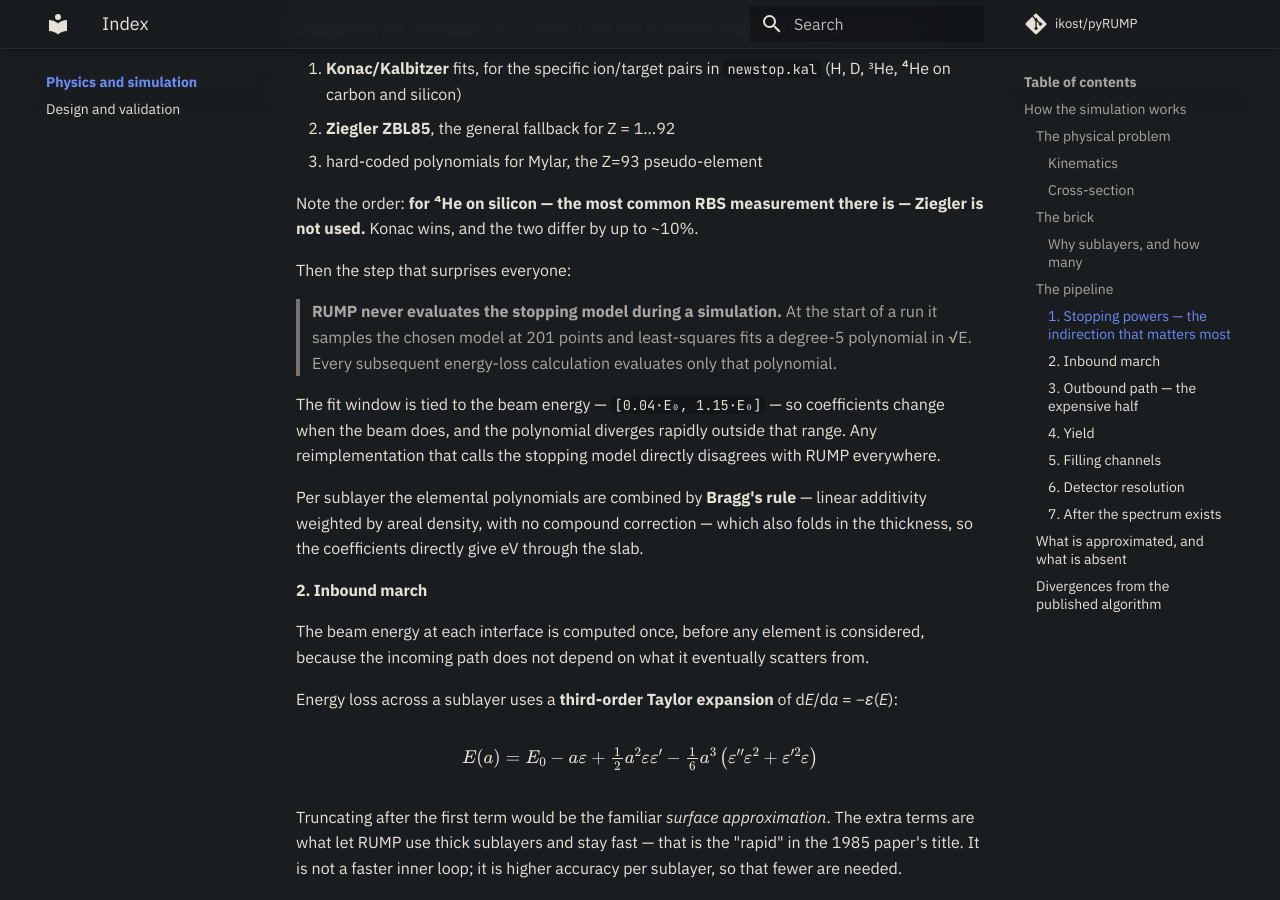
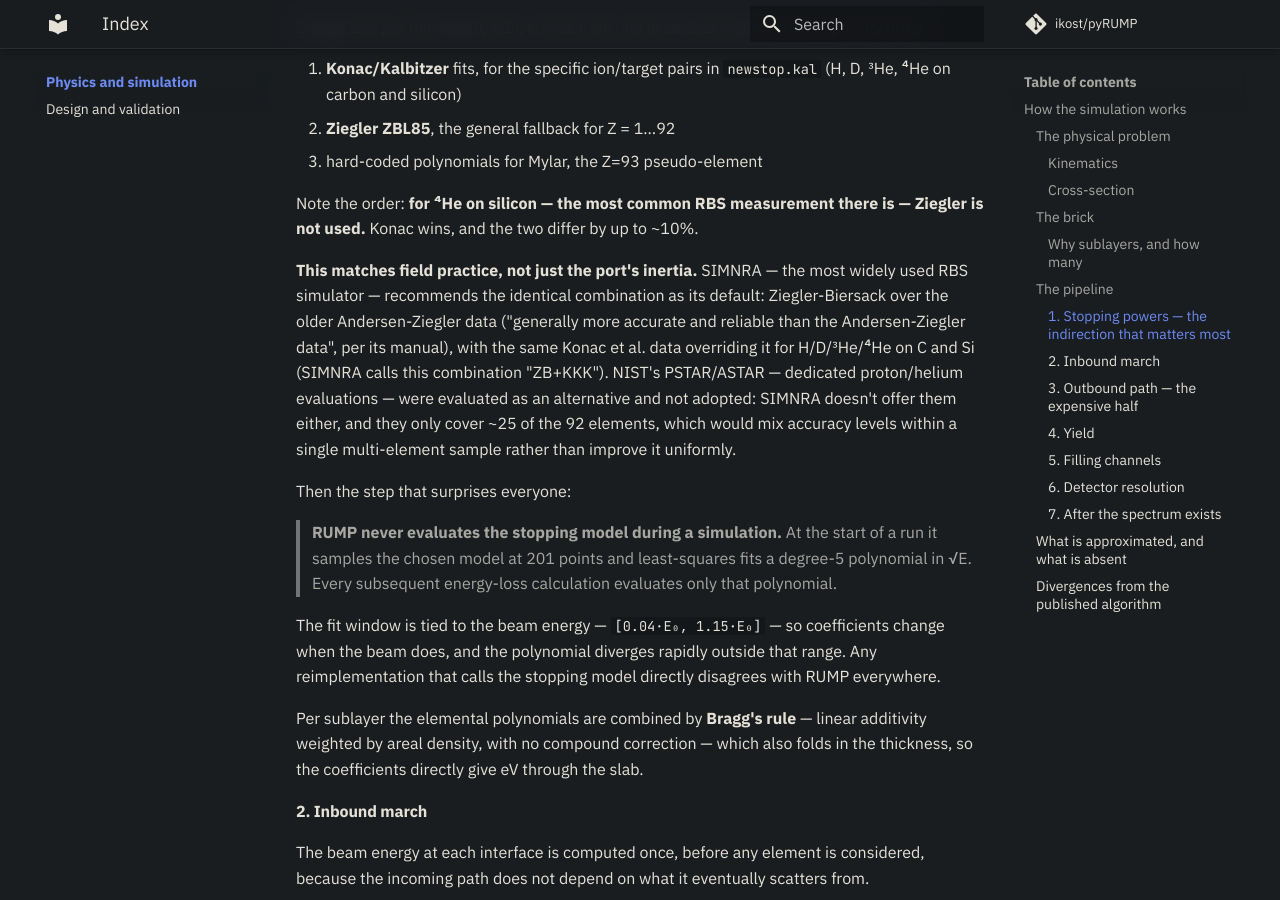
Before and after one commit to ikost/pyRUMP, an MkDocs documentation site: the page built from docs/physics/index.md, in a window 1280 px wide and 900 px high, scrolled down 3011 px. Built offline with MkDocs 1.6.1 and Material for MkDocs 9.7.7, drawn with Linux system fonts in a browser that asks for light colours; comment, search, counter and statistics services are not loaded.

Commit message:
Document that ZBL85 + Konac/Kalbitzer matches SIMNRA's own default
NIST PSTAR/ASTAR was evaluated as an alternative stopping-power source but
not adopted: SIMNRA (the field-standard RBS simulator) doesn't offer it
either, and its ~25-element coverage would mix accuracy levels within a
single multi-element sample rather than improve it uniformly.

Co-Authored-By: Claude Sonnet 5 <noreply@anthropic.com>

```diff
--- a/docs/physics/index.md
+++ b/docs/physics/index.md
@@ -140,6 +140,17 @@ priority order:
 Note the order: **for ⁴He on silicon — the most common RBS measurement there is
 — Ziegler is not used.** Konac wins, and the two differ by up to ~10%.
 
+**This matches field practice, not just the port's inertia.** SIMNRA — the most
+widely used RBS simulator — recommends the identical combination as its
+default: Ziegler-Biersack over the older Andersen-Ziegler data ("generally
+more accurate and reliable than the Andersen-Ziegler data", per its manual),
+with the same Konac et al. data overriding it for H/D/³He/⁴He on C and Si
+(SIMNRA calls this combination "ZB+KKK"). NIST's PSTAR/ASTAR — dedicated
+proton/helium evaluations — were evaluated as an alternative and not adopted:
+SIMNRA doesn't offer them either, and they only cover ~25 of the 92 elements,
+which would mix accuracy levels within a single multi-element sample rather
+than improve it uniformly.
+
 Then the step that surprises everyone:
 
 > **RUMP never evaluates the stopping model during a simulation.** At the start
```
